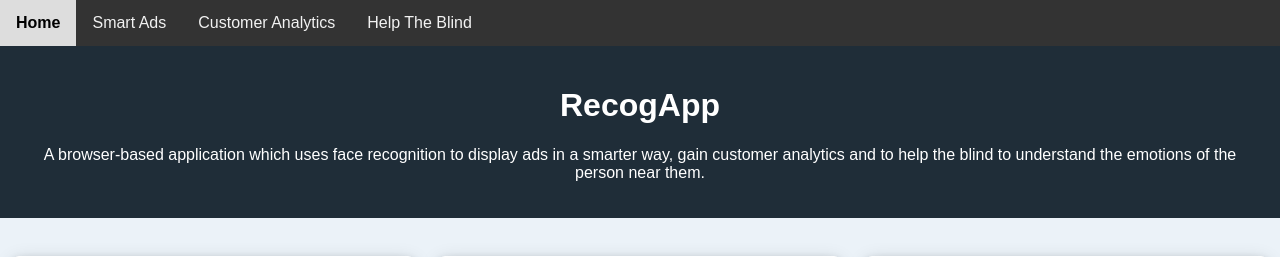
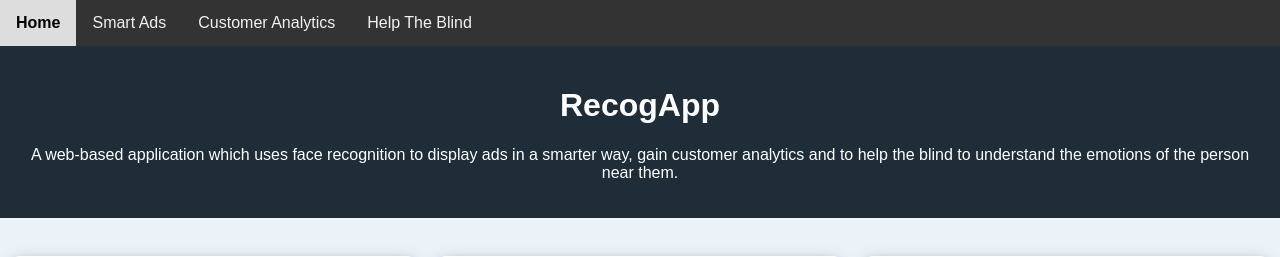
Before and after one commit to sowmya10-07/RecogApp_web, a PHP site: page / in a window 1280 px wide. Shown: the top 257 px of the page. Run offline with PHP 8.4, Linux system fonts and the light colour scheme.

Commit message:
Update index.php

```diff
--- a/index.php
+++ b/index.php
@@ -21,7 +21,7 @@
 
     <div class="header">
         <h1>RecogApp</h1>
-        <p>A browser-based application which uses face recognition to display ads in a smarter way,
+        <p>A web-based application which uses face recognition to display ads in a smarter way,
             gain customer analytics and to help the blind to understand the emotions of the person near them.</p>
     </div>
 
```
